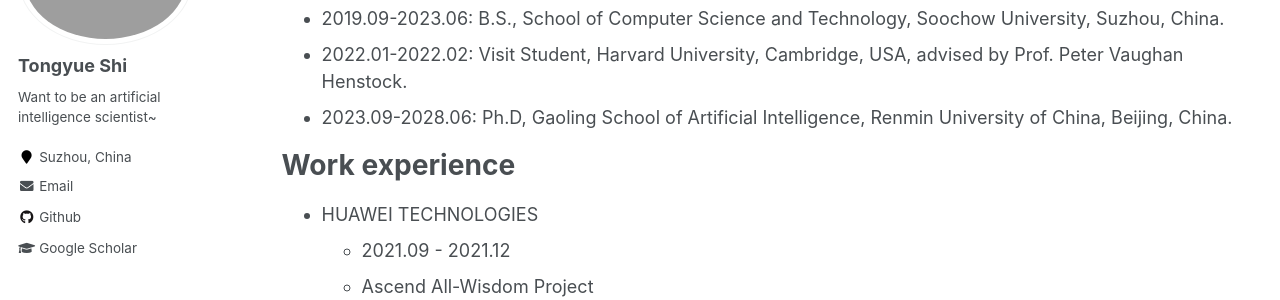
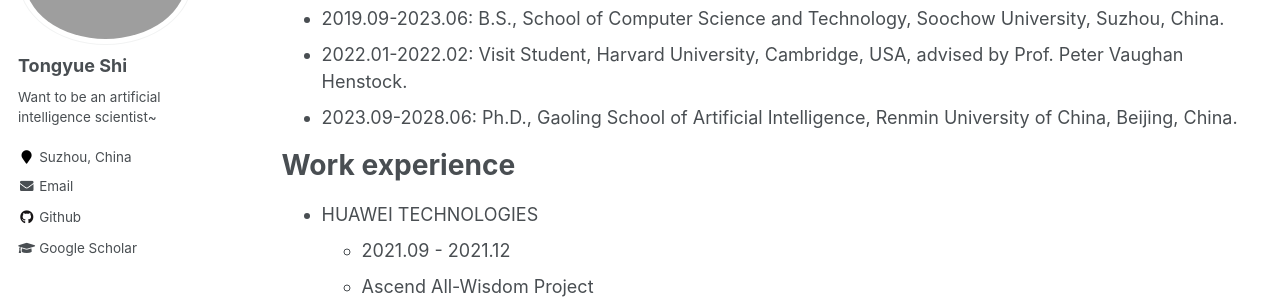
Before and after one commit to perfectboy666/perfectboy666.github.io, a Jekyll site: the page built from _pages/cv.md, in a window 1280 px wide and 900 px high. Shown: the part 207-507 px from the top of the window. Built offline with Jekyll 4.4.1, drawn with Linux system fonts in a browser that asks for light colours.

Commit message:
Update cv.md

```diff
--- a/_pages/cv.md
+++ b/_pages/cv.md
@@ -13,7 +13,7 @@ Education
 ======
 * 2019.09-2023.06: B.S., School of Computer Science and Technology, Soochow University, Suzhou, China.
 * 2022.01-2022.02: Visit Student, Harvard University, Cambridge, USA, advised by Prof. Peter Vaughan Henstock.
-* 2023.09-2028.06: Ph.D, Gaoling School of Artificial Intelligence, Renmin University of China, Beijing, China.
+* 2023.09-2028.06: Ph.D., Gaoling School of Artificial Intelligence, Renmin University of China, Beijing, China.
 
 
 Work experience
```
